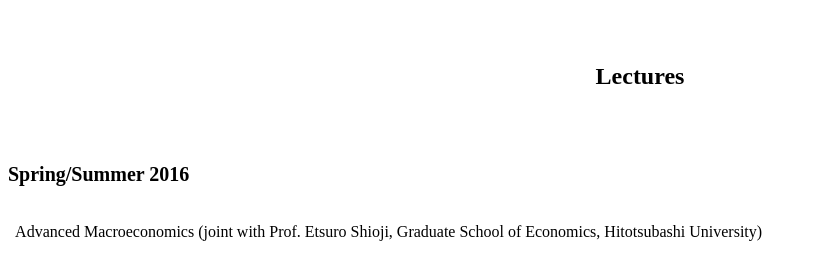
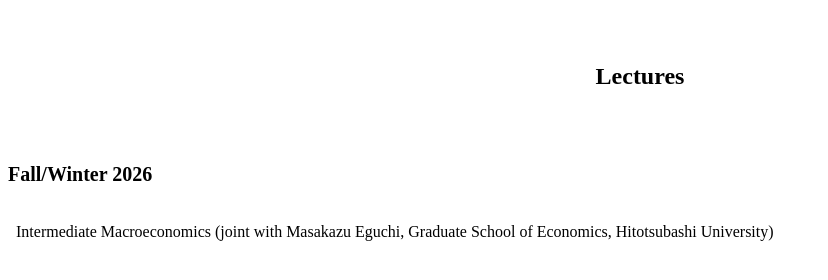
Before and after one commit to takakano/takakano.github.io, a plain HTML site: page lectures/lectures.html in a window 1280 px wide. Shown: the whole page, without its empty margins (0-828 px from the left). Drawn offline with Linux system fonts and the light colour scheme.

Commit message:
Add files via upload

```diff
--- a/lectures/lectures.html
+++ b/lectures/lectures.html
@@ -99,10 +99,10 @@ target="_blank">Banking and Finance B: International Finance (Department of Econ
 
 -->
 
-<p> <h3><span style="font-size:20">Spring/Summer 2016</span></h3>
+<p> <h3><span style="font-size:20">Fall/Winter 2026</span></h3>
 
 <br>
-<span style="font-size:16">&nbsp; Advanced Macroeconomics (joint with Prof. Etsuro Shioji, Graduate School of Economics, Hitotsubashi University) </span>
+<span style="font-size:16">&nbsp; Intermediate Macroeconomics (joint with Masakazu Eguchi, Graduate School of Economics, Hitotsubashi University) </span>
 
 
 
```
